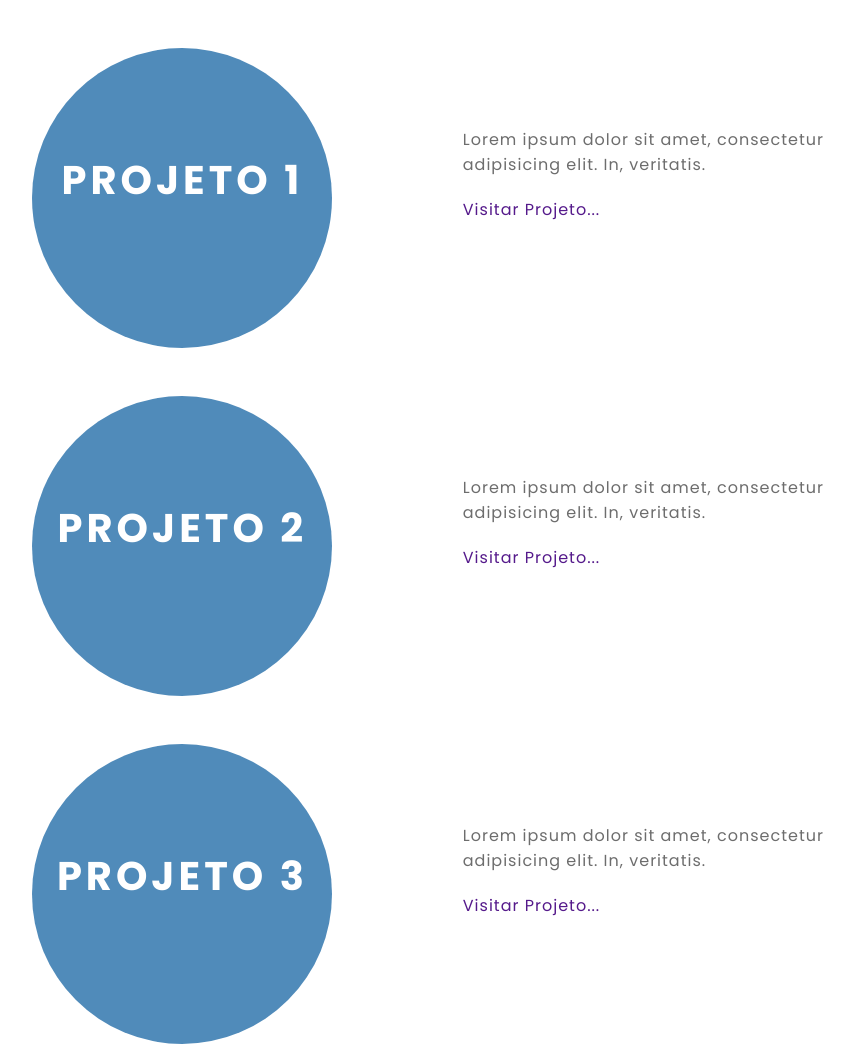
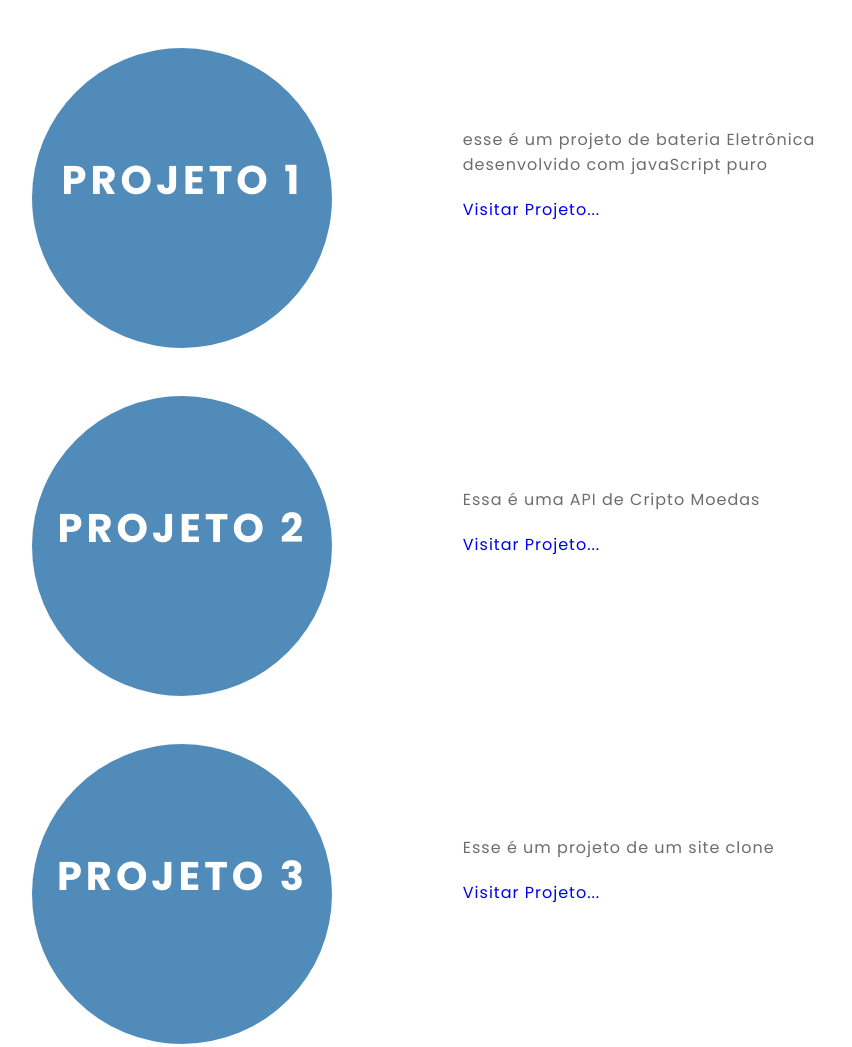
Before and after one commit to walissons12/portfolio, a plain HTML site: page index.html in a window 1280 px wide. Shown: the part 800-1847 px from the top of the page, without its empty margins (98-950 px from the left). Drawn offline with Linux system fonts and the light colour scheme; files whose address does not match are found by name.

Commit message:
update links

```diff
--- a/index.html
+++ b/index.html
@@ -63,9 +63,8 @@
                 </div>
             </div>
             <div class="card-text">
-                Lorem ipsum dolor sit amet, consectetur
-                 adipisicing elit. In, veritatis.
-                 <a href="">Visitar Projeto...</a>
+                esse é um projeto de bateria Eletrônica desenvolvido com javaScript puro
+                 <a href="https://github.com/walissons12/Bateria-JS" target="_blank">Visitar Projeto...</a>
             </div>
         </div>
 
@@ -77,9 +76,8 @@
                 </div>
             </div>
             <div class="card-text">
-                Lorem ipsum dolor sit amet, consectetur
-                 adipisicing elit. In, veritatis.
-                 <a href="">Visitar Projeto...</a>
+                Essa é uma API de Cripto Moedas
+                 <a href="https://github.com/walissons12/cripto-API" target="_blank">Visitar Projeto...</a>
             </div>
         </div>
 
@@ -91,9 +89,8 @@
                 </div>
             </div>
             <div class="card-text">
-                Lorem ipsum dolor sit amet, consectetur
-                 adipisicing elit. In, veritatis.
-                 <a href="">Visitar Projeto...</a>
+                Esse é um projeto de um site clone
+                 <a href="https://github.com/walissons12/hDC-host" target="_blank">Visitar Projeto...</a>
             </div>
         </div>
 
```
Also changed, not shown: 1 other file.
